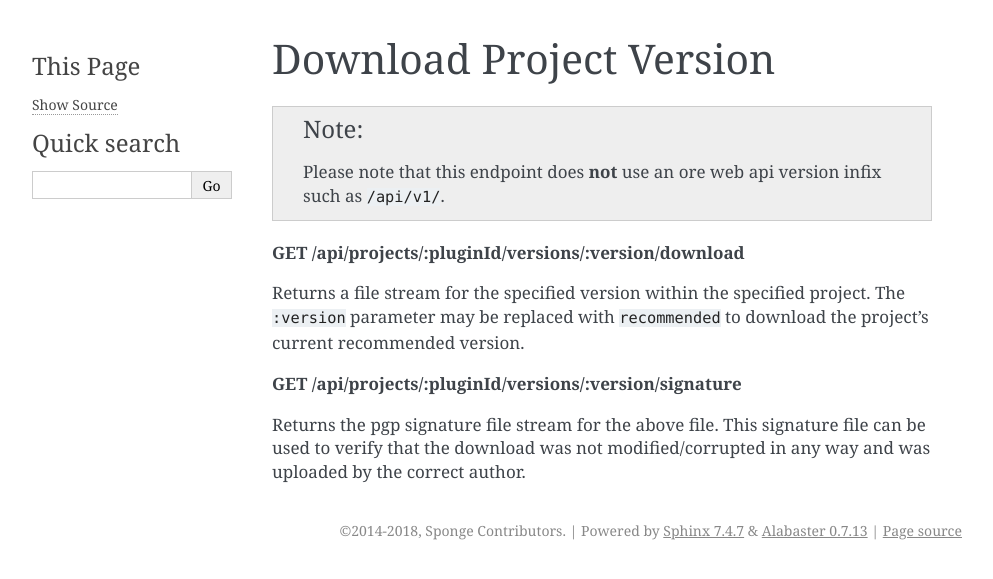
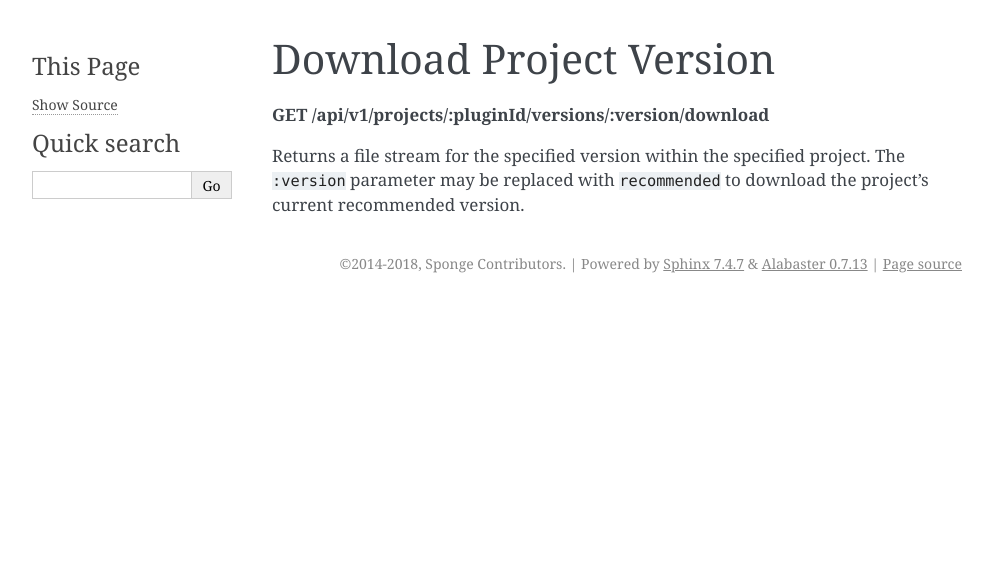
Before and after one commit to SpongePowered/SpongeDocs, a Sphinx documentation site: the page built from source/ore/routes/download.rst, in a window 1280 px wide. Shown: the top 579 px of the page, without its empty margins (148-1141 px from the left). Built offline with Sphinx 7.4.7, drawn with Linux system fonts in a browser that asks for light colours; pages that are not in the unit, such as notebooks, are missing from menus.

Commit message:
[Ore] Download project version now takes an api version (#821)
* No longer true

* Remove signature, and actually add the version

```diff
--- a/source/ore/routes/download.rst
+++ b/source/ore/routes/download.rst
@@ -2,16 +2,7 @@
 Download Project Version
 ========================
 
-.. note::
-
-    Please note that this endpoint does **not** use an ore web api version infix such as ``/api/v1/``.
-
-**GET /api/projects/:pluginId/versions/:version/download**
+**GET /api/v1/projects/:pluginId/versions/:version/download**
 
 Returns a file stream for the specified version within the specified project. The ``:version`` parameter may be replaced
 with ``recommended`` to download the project's current recommended version.
-
-**GET /api/projects/:pluginId/versions/:version/signature**
-
-Returns the pgp signature file stream for the above file. This signature file can be used to verify that the download
-was not modified/corrupted in any way and was uploaded by the correct author.
```
